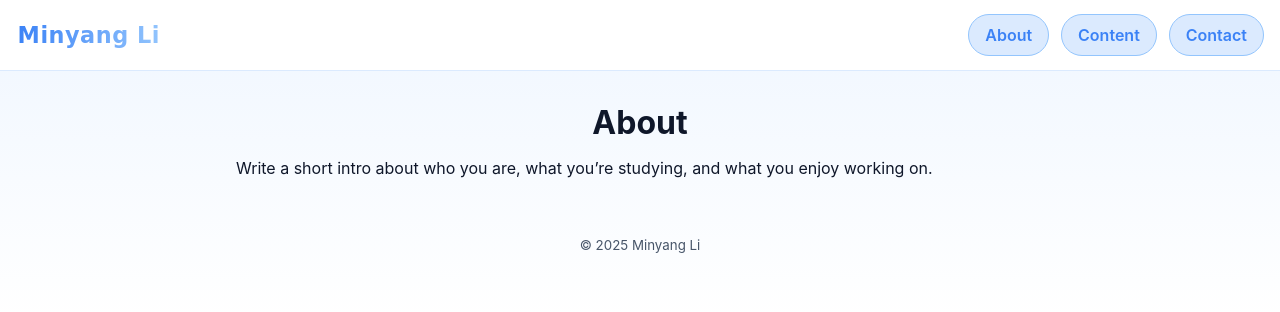
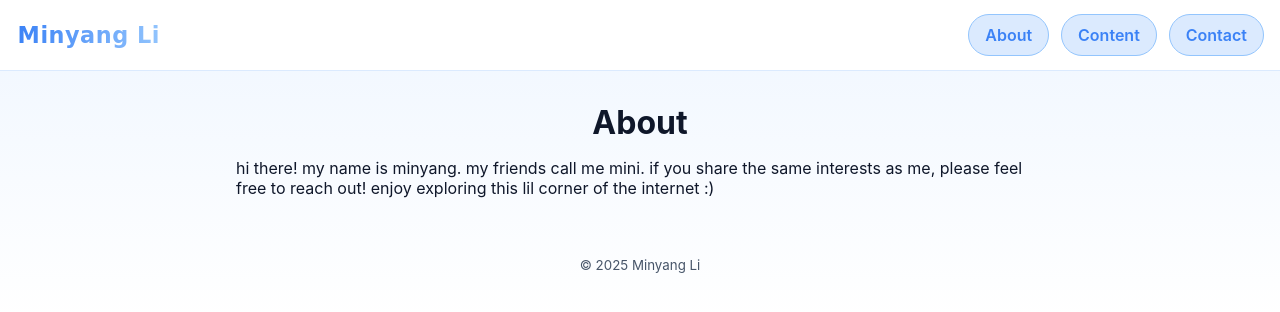
Before and after one commit to minyang-li/minyang-li.github.io, a plain HTML site: page about.html in a window 1280 px wide. Drawn offline with Linux system fonts and the light colour scheme.

Commit message:
update text
- updated the general text in the 'about' and 'contents' page

```diff
--- a/about.html
+++ b/about.html
@@ -21,7 +21,15 @@
 
   <main class="container">
     <h1>About</h1>
-    <p>Write a short intro about who you are, what you’re studying, and what you enjoy working on.</p>
+    <p>
+      hi there!
+
+      my name is minyang. my friends call me mini.
+
+      if you share the same interests as me, please feel free to reach out!
+
+      enjoy exploring this lil corner of the internet :)
+    </p>
   </main>
 
   <footer class="site-footer"><small>© <span id="year"></span> Minyang Li</small></footer>
```
Also changed, not shown: content.html (+1 -1 lines).
